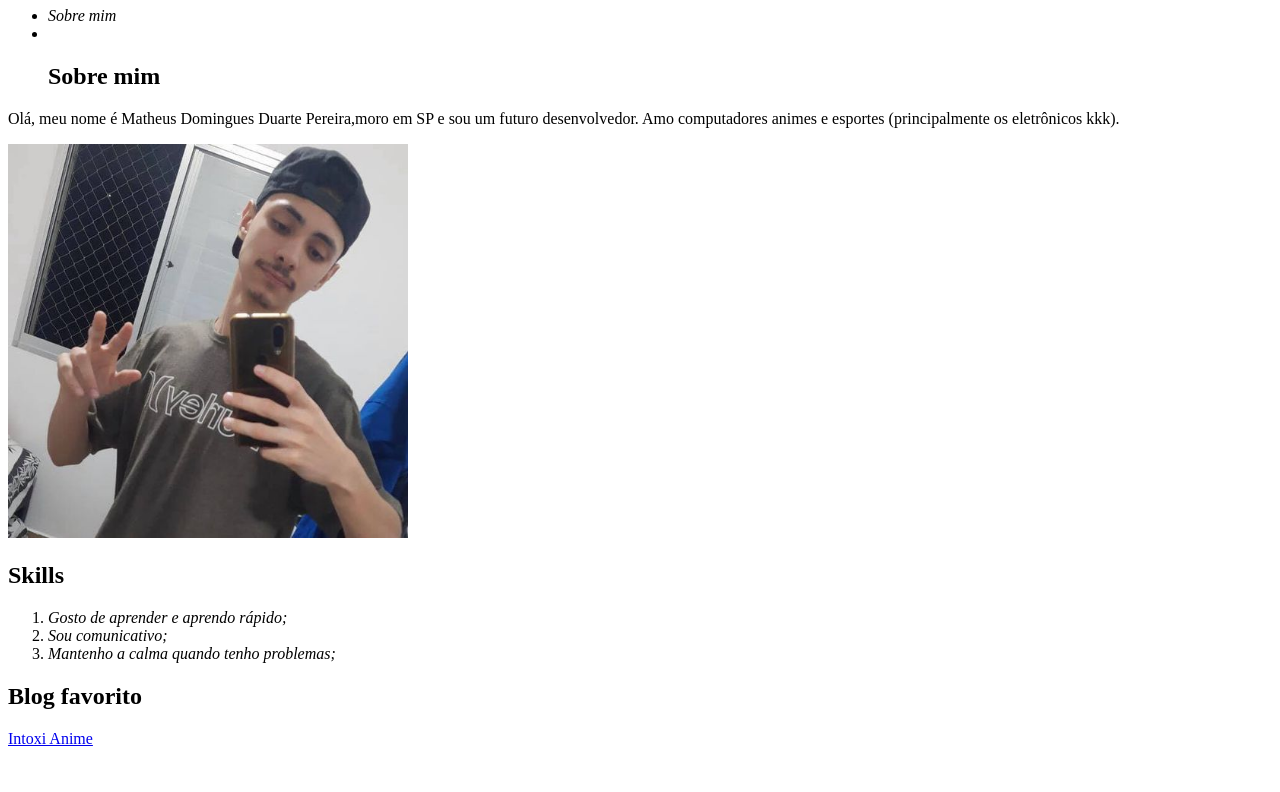
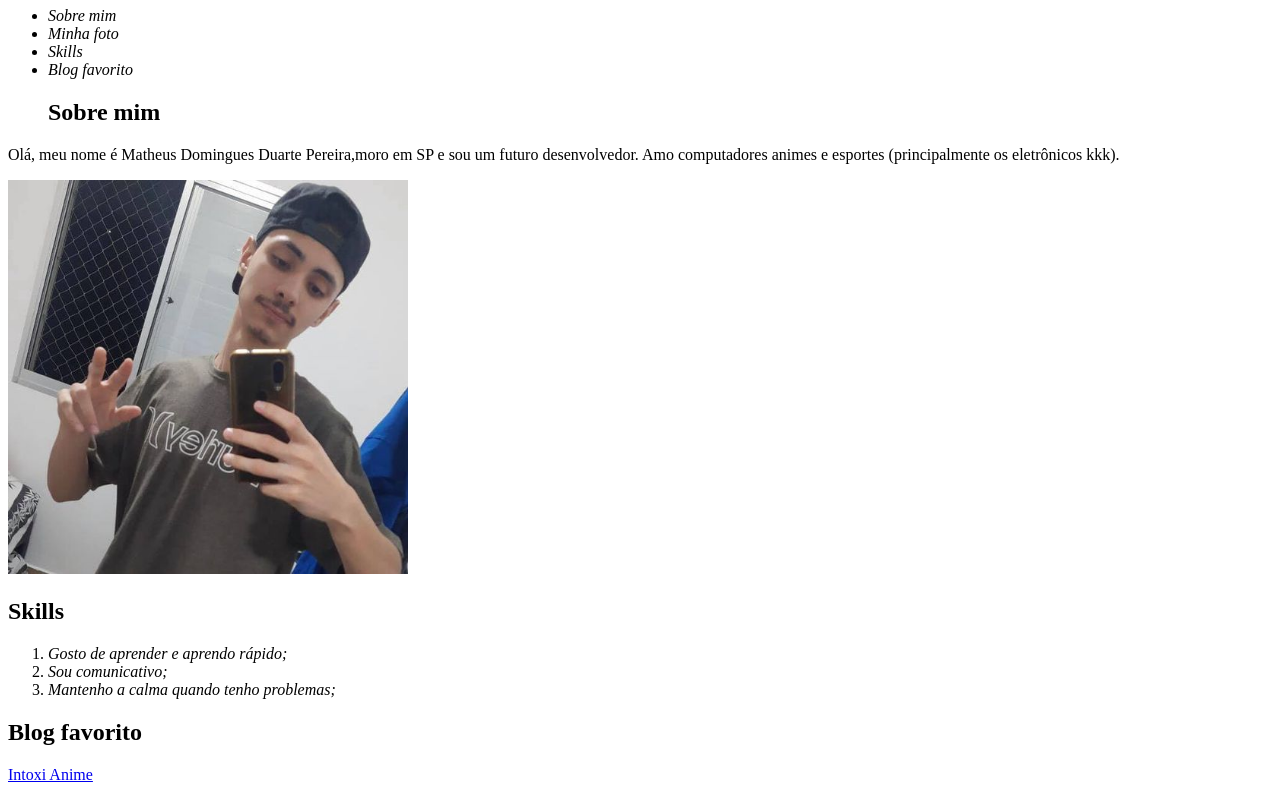
Before and after one commit to matheusDom1/matheusDom1.github.io, a plain HTML site: page index.html in a window 1280 px wide. Shown: the part 73-865 px from the top of the page. Before the commit the page ends 829 px from the top, so only its background shows below. Drawn offline with Linux system fonts and the light colour scheme.

Commit message:
Criação do indice

```diff
--- a/index.html
+++ b/index.html
@@ -8,7 +8,9 @@
     <h1><strong>Indice</strong></h1>
     <ul>
         <li><em>Sobre mim</em></li>
-        <li><em></em></li>
+        <li><em>Minha foto</em></li>
+        <li><em>Skills</em></li>
+        <li><em>Blog favorito</em></li>
     <h2><strong>Sobre mim</strong></h2>
     </ul>
     <p>Olá, meu nome é Matheus Domingues Duarte Pereira,moro em SP e sou um futuro desenvolvedor. Amo computadores animes e esportes (principalmente os eletrônicos kkk).</p>
```
